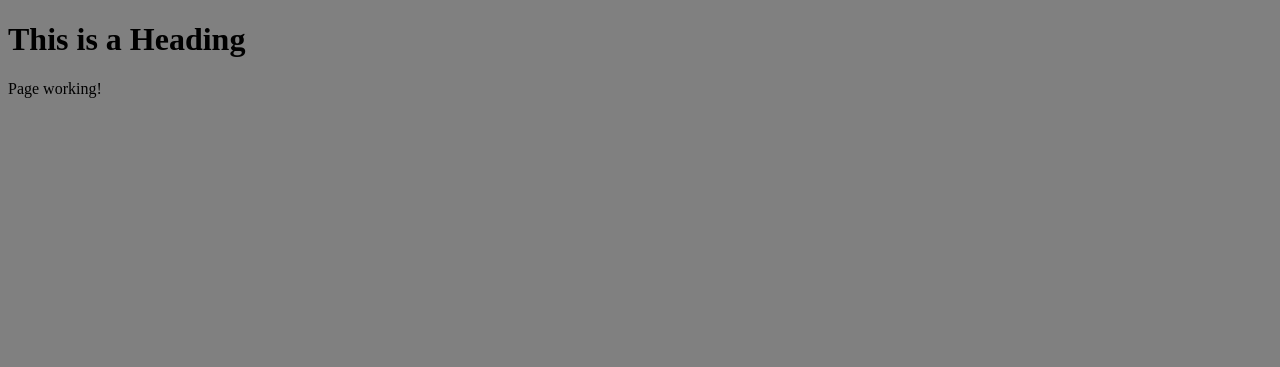
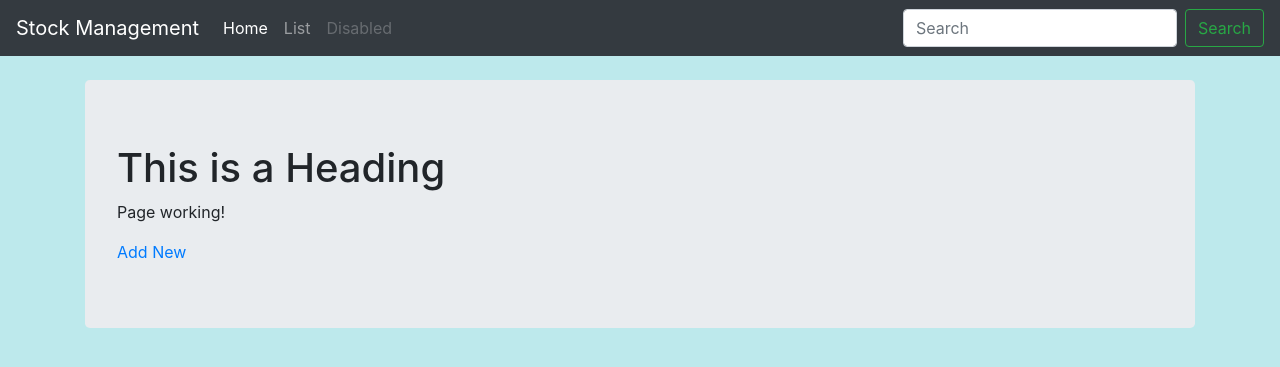
Before and after one commit to Shuvam77/stock_management, a Django app: page / in a window 1280 px wide. Shown: the top 367 px of the page. Run offline with Django 4.2, Linux system fonts and the light colour scheme.

Commit message:
template refactoring

```diff
--- a/static/css/stylesheet.css
+++ b/static/css/stylesheet.css
@@ -1,3 +1,3 @@
 body {
-background-color: gray;
+    background-color: #bde9ec;
 }
--- /dev/null
+++ b/stock/templates/base.html
@@ -0,0 +1,62 @@
+{% load static %}
+
+<!DOCTYPE html>
+<html lang="en">
+<meta charset="UTF-8">
+<title>Stock Management</title>
+<meta name="viewport" content="width=device-width,initial-scale=1">
+<!-- Bootstrap CSS -->
+<link rel="stylesheet" href="https://cdn.jsdelivr.net/npm/bootstrap@4.4.1/dist/css/bootstrap.min.css"
+    integrity="sha384-Vkoo8x4CGsO3+Hhxv8T/Q5PaXtkKtu6ug5TOeNV6gBiFeWPGFN9MuhOf23Q9Ifjh" crossorigin="anonymous">
+<link rel="stylesheet" href="{% static 'css/stylesheet.css' %}">
+
+<style>
+    .bd-placeholder-img {
+      font-size: 1.125rem;
+      text-anchor: middle;
+      -webkit-user-select: none;
+      -moz-user-select: none;
+      -ms-user-select: none;
+      user-select: none;
+    }
+
+    @media (min-width: 768px) {
+      .bd-placeholder-img-lg {
+        font-size: 3.5rem;
+      }
+    }
+</style>
+
+<body>
+    {% include 'navbar.html' %}
+
+
+    <main role="main" class="container">
+        <div class="jumbotron">
+            <!-- <h1>Navbar example</h1> -->
+            <!-- <p class="lead">This example is a quick exercise to illustrate how the top-aligned navbar works. As you scroll, this navbar remains in its original position and moves with the rest of the page.</p> -->
+           <!--  <a class="btn btn-lg btn-primary" href="/docs/4.3/components/navbar/" role="button">View navbar docs &raquo;</a> -->
+           {% block content %}
+
+           {% endblock %}
+        </div>
+    </main>
+
+
+
+    <script src=""></script>
+
+    <!-- Optional JavaScript -->
+    <!-- jQuery first, then Popper.js, then Bootstrap JS -->
+    <script src="https://code.jquery.com/jquery-3.4.1.slim.min.js"
+        integrity="sha384-J6qa4849blE2+poT4WnyKhv5vZF5SrPo0iEjwBvKU7imGFAV0wwj1yYfoRSJoZ+n" crossorigin="anonymous">
+    </script>
+    <script src="https://cdn.jsdelivr.net/npm/popper.js@1.16.0/dist/umd/popper.min.js"
+        integrity="sha384-Q6E9RHvbIyZFJoft+2mJbHaEWldlvI9IOYy5n3zV9zzTtmI3UksdQRVvoxMfooAo" crossorigin="anonymous">
+    </script>
+    <script src="https://cdn.jsdelivr.net/npm/bootstrap@4.4.1/dist/js/bootstrap.min.js"
+        integrity="sha384-wfSDF2E50Y2D1uUdj0O3uMBJnjuUD4Ih7YwaYd1iqfktj0Uod8GCExl3Og8ifwB6" crossorigin="anonymous">
+    </script>
+</body>
+
+</html>
--- a/stock/templates/home.html
+++ b/stock/templates/home.html
@@ -1,22 +1,12 @@
-{% load static %}
+{% extends 'base.html' %}
+
+{% block content %}
+
+<div class="">
+    <h1>This is a Heading</h1>
+    <p>{{something}}</p>
+    <a href="{% url 'stock:add_item' %}">Add New</a>
+</div>
 
 
-<!DOCTYPE html>
-<html lang="en">
-<meta charset="UTF-8">
-<title>Stock Management</title>
-<meta name="viewport" content="width=device-width,initial-scale=1">
-<link rel="stylesheet" href="{% static '/css/stylesheet.css' %}">
-<style>
-</style>
-<script src=""></script>
-<body>
-
-<div class="">
- <h1>This is a Heading</h1>
- <p>{{something}}</p>
-
-</div>
-
-</body>
-</html>
+{% endblock %}
--- /dev/null
+++ b/stock/templates/navbar.html
@@ -0,0 +1,23 @@
+  <nav class="navbar navbar-expand-md navbar-dark bg-dark mb-4">
+    <a class="navbar-brand" href="#">Stock Management</a>
+    <button class="navbar-toggler" type="button" data-toggle="collapse" data-target="#navbarCollapse" aria-controls="navbarCollapse" aria-expanded="false" aria-label="Toggle navigation">
+      <span class="navbar-toggler-icon"></span>
+    </button>
+    <div class="collapse navbar-collapse" id="navbarCollapse">
+      <ul class="navbar-nav mr-auto">
+        <li class="nav-item active">
+          <a class="nav-link" href="/">Home <span class="sr-only">(current)</span></a>
+        </li>
+        <li class="nav-item">
+          <a class="nav-link" href="{% url 'stock:list_items' %}">List</a>
+        </li>
+        <li class="nav-item">
+          <a class="nav-link disabled" href="#" tabindex="-1" aria-disabled="true">Disabled</a>
+        </li>
+      </ul>
+      <form class="form-inline mt-2 mt-md-0">
+        <input class="form-control mr-sm-2" type="text" placeholder="Search" aria-label="Search">
+        <button class="btn btn-outline-success my-2 my-sm-0" type="submit">Search</button>
+      </form>
+    </div>
+  </nav>
```
Also changed, not shown: stock/templates/add_item.html (+5 -12 lines), stock/templates/list_items.html (+7 -0 lines).
